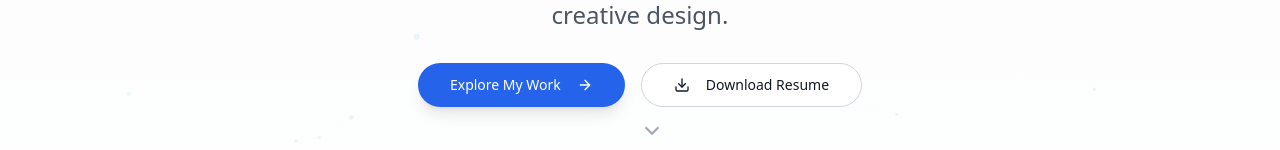
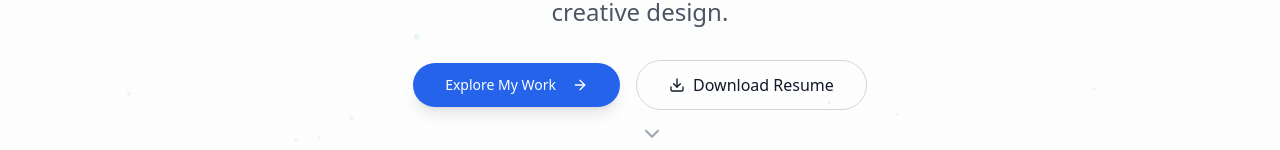
Before and after one commit to jaineelmodi11/jaineel-website, a Next.js app: page / in a window 1280 px wide. Shown: the part 381-531 px from the top of the page. Built offline with nearby package versions, Linux system fonts and the light colour scheme.

Commit message:
Add resume download functionality

```diff
--- a/app/page.tsx
+++ b/app/page.tsx
@@ -316,18 +316,16 @@ export default function Portfolio() {
               Explore My Work
               <ArrowRight className="ml-2 h-4 w-4" />
             </Button>
-            <Button
-              as="a"
+            <a
               href="/resume.pdf"
-              variant="outline"
-              size="lg"
-              className="border-gray-300 hover:bg-gray-50 text-gray-900 rounded-full px-8 py-3 font-medium"
+              download="Jaineel_Modi_Resume.pdf"
+              className="inline-flex items-center justify-center border border-gray-300 hover:bg-gray-50 text-gray-900 rounded-full px-8 py-3 font-medium transition-colors"
               onMouseEnter={enterButton}
               onMouseLeave={leaveButton}
             >
               <Download className="mr-2 h-4 w-4" />
               Download Resume
-            </Button>
+            </a>
           </motion.div>
 
           <motion.div
```
Also changed, not shown: 1 other file (tests, documents, lock files or other folders).
